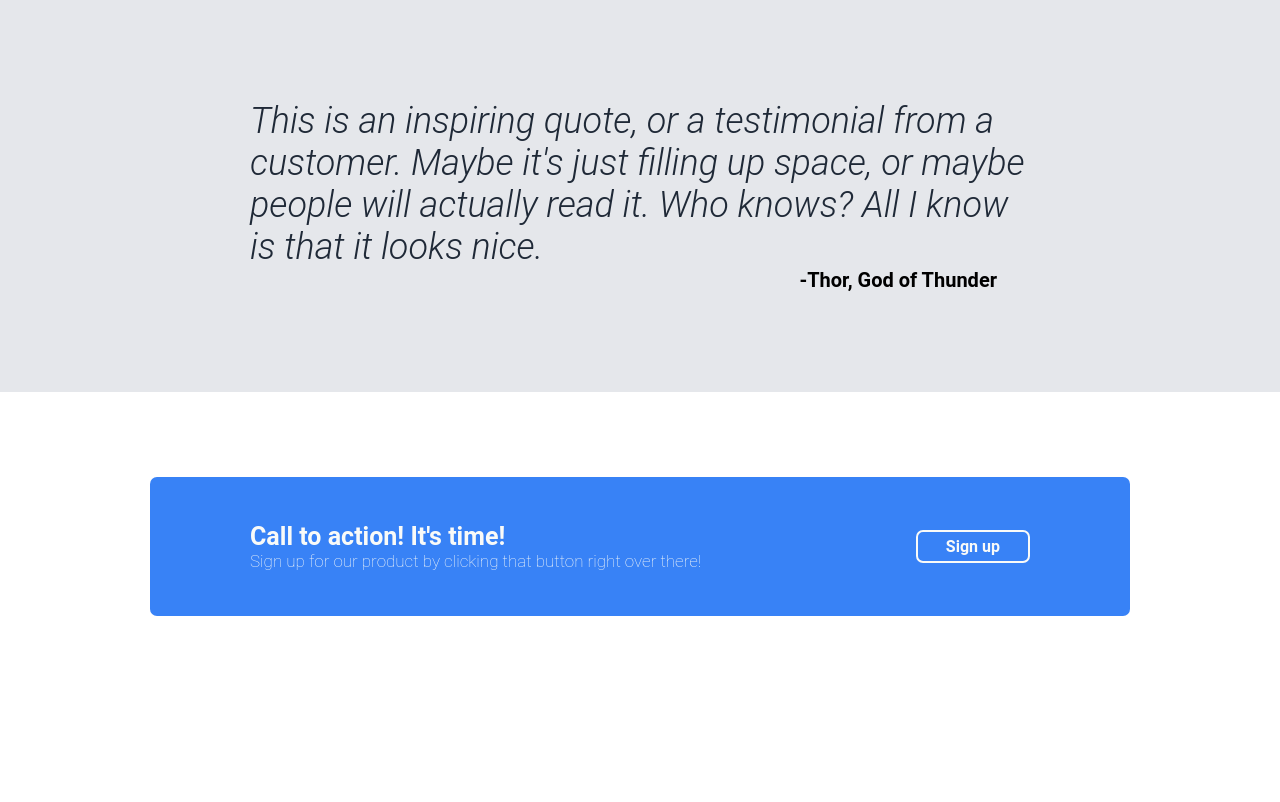
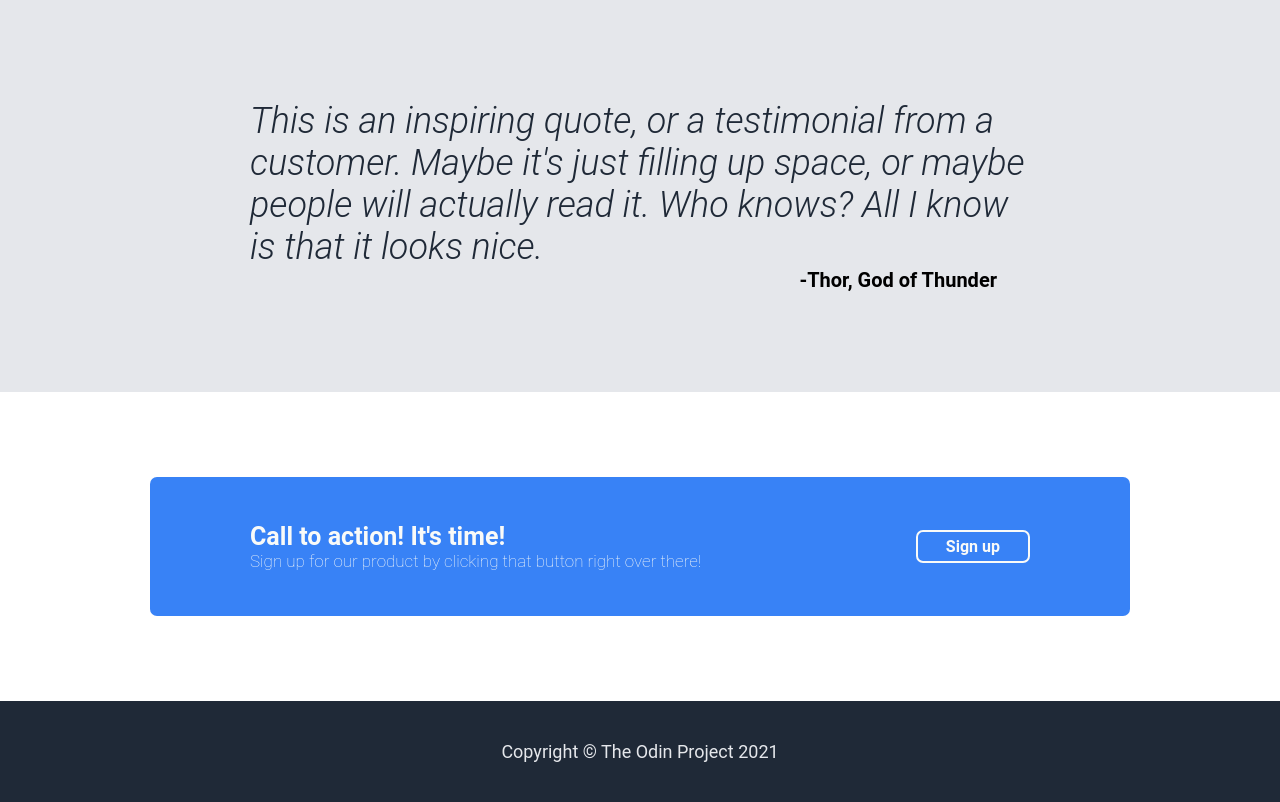
Before and after one commit to syndromenuts/odin-landing-page, a plain HTML site: page index.html in a window 1280 px wide. Shown: the part 1060-1862 px from the top of the page. Before the commit the page ends 1761 px from the top, so only its background shows below. Drawn offline with Linux system fonts and the light colour scheme.

Commit message:
Finish footer css and html
Mostly used header css with font size and color from header links

```diff
--- a/index.html
+++ b/index.html
@@ -59,5 +59,9 @@
         </div>
         <button class="action-button">Sign up</button>
     </div>
+
+    <div class="footer">
+        <p>Copyright &copy The Odin Project 2021</p>
+    </div>
 </body>
 </html>
--- a/style.css
+++ b/style.css
@@ -16,7 +16,7 @@ a {
     text-decoration: none;
 }
 
-.header, .hero {
+.header, .hero, .footer {
     background-color: #1F2937;
     padding-left: 175px;
     padding-right: 175px;
@@ -43,7 +43,7 @@ a {
     gap: 22px;
 }
 
-.header-link, .hero-text, .info-subtext {
+.header-link, .hero-text, .info-subtext, .footer {
     font-size: 18px;
     color: #E5E7EB;
 }
@@ -175,3 +175,10 @@ h3 {
     font-weight: bold;
     font-size: 16px
 }
+
+.footer {
+    padding-top: 40px;
+    padding-bottom: 40px;
+    display: flex;
+    justify-content: center
+}
```
